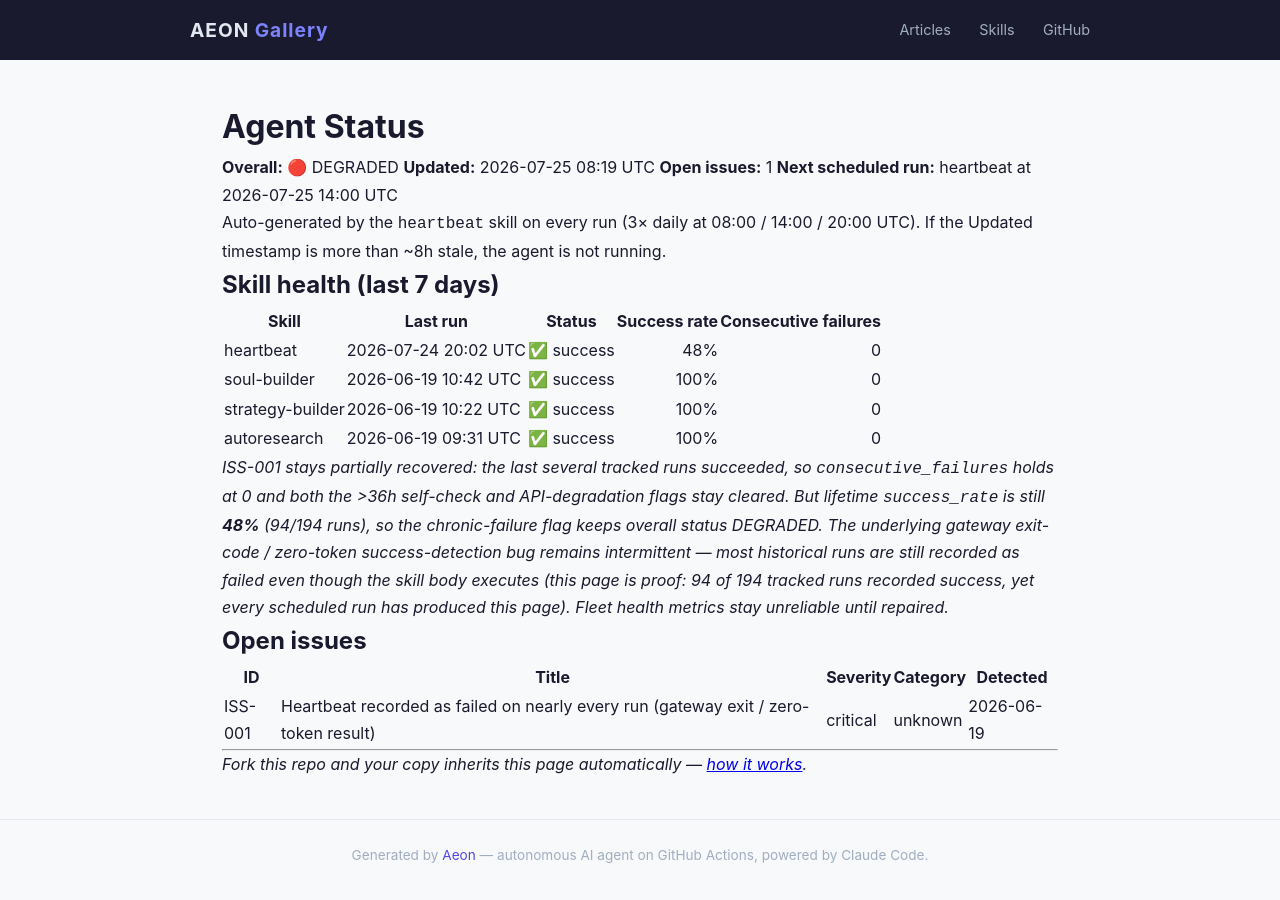
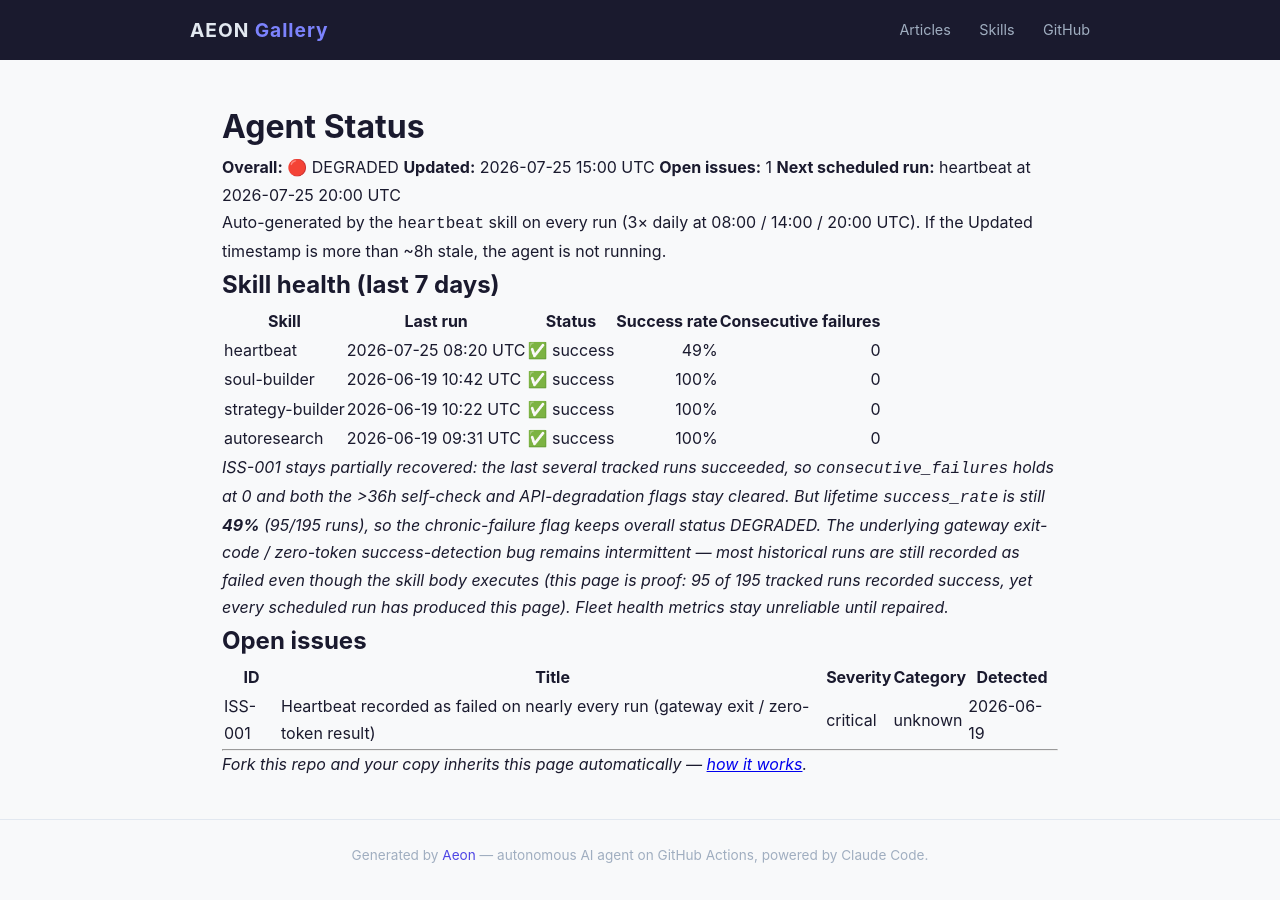
Before and after one commit to RickCrosschain/aeon, a Jekyll site: the page built from docs/status.md, in a window 1280 px wide. Built offline with Jekyll 4.4.1, drawn with Linux system fonts in a browser that asks for light colours.

Commit message:
chore(heartbeat): auto-commit 2026-07-25

```diff
--- a/docs/status.md
+++ b/docs/status.md
@@ -7,9 +7,9 @@
 # Agent Status
 
 **Overall:** 🔴 DEGRADED
-**Updated:** 2026-07-25 08:19 UTC
+**Updated:** 2026-07-25 15:00 UTC
 **Open issues:** 1
-**Next scheduled run:** heartbeat at 2026-07-25 14:00 UTC
+**Next scheduled run:** heartbeat at 2026-07-25 20:00 UTC
 
 Auto-generated by the `heartbeat` skill on every run (3× daily at 08:00 / 14:00 / 20:00 UTC). If the Updated timestamp is more than ~8h stale, the agent is not running.
 
@@ -17,12 +17,12 @@
 
 | Skill | Last run | Status | Success rate | Consecutive failures |
 |-------|----------|--------|-------------:|---------------------:|
-| heartbeat | 2026-07-24 20:02 UTC | ✅ success | 48% | 0 |
+| heartbeat | 2026-07-25 08:20 UTC | ✅ success | 49% | 0 |
 | soul-builder | 2026-06-19 10:42 UTC | ✅ success | 100% | 0 |
 | strategy-builder | 2026-06-19 10:22 UTC | ✅ success | 100% | 0 |
 | autoresearch | 2026-06-19 09:31 UTC | ✅ success | 100% | 0 |
 
-_ISS-001 stays partially recovered: the last several tracked runs succeeded, so `consecutive_failures` holds at 0 and both the >36h self-check and API-degradation flags stay cleared. But lifetime `success_rate` is still **48%** (94/194 runs), so the chronic-failure flag keeps overall status DEGRADED. The underlying gateway exit-code / zero-token success-detection bug remains intermittent — most historical runs are still recorded as failed even though the skill body executes (this page is proof: 94 of 194 tracked runs recorded success, yet every scheduled run has produced this page). Fleet health metrics stay unreliable until repaired._
+_ISS-001 stays partially recovered: the last several tracked runs succeeded, so `consecutive_failures` holds at 0 and both the >36h self-check and API-degradation flags stay cleared. But lifetime `success_rate` is still **49%** (95/195 runs), so the chronic-failure flag keeps overall status DEGRADED. The underlying gateway exit-code / zero-token success-detection bug remains intermittent — most historical runs are still recorded as failed even though the skill body executes (this page is proof: 95 of 195 tracked runs recorded success, yet every scheduled run has produced this page). Fleet health metrics stay unreliable until repaired._
 
 ## Open issues
 
--- a/memory/token-usage.csv
+++ b/memory/token-usage.csv
@@ -97,3 +97,4 @@
 2026-07-24,heartbeat,claude-opus-4-8,2316,4234,364919,56321
 2026-07-24,heartbeat,claude-opus-4-8,2100,5261,483038,57597
 2026-07-25,heartbeat,claude-opus-4-8,2094,3947,336412,40268
+2026-07-25,heartbeat,claude-opus-4-8,19790,4492,329521,56133
```
Also changed, not shown: memory/logs/2026-07-25.md (+15 -0 lines), .outputs/heartbeat.md.
